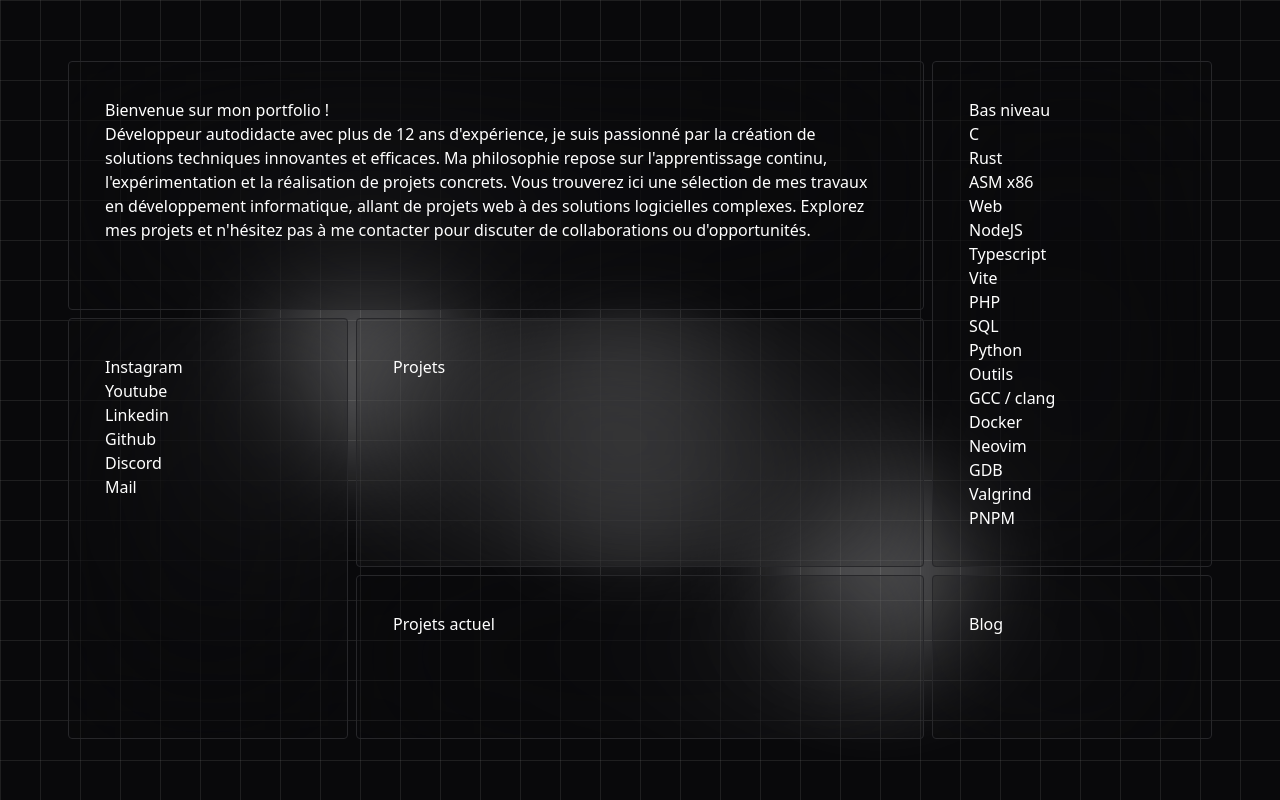
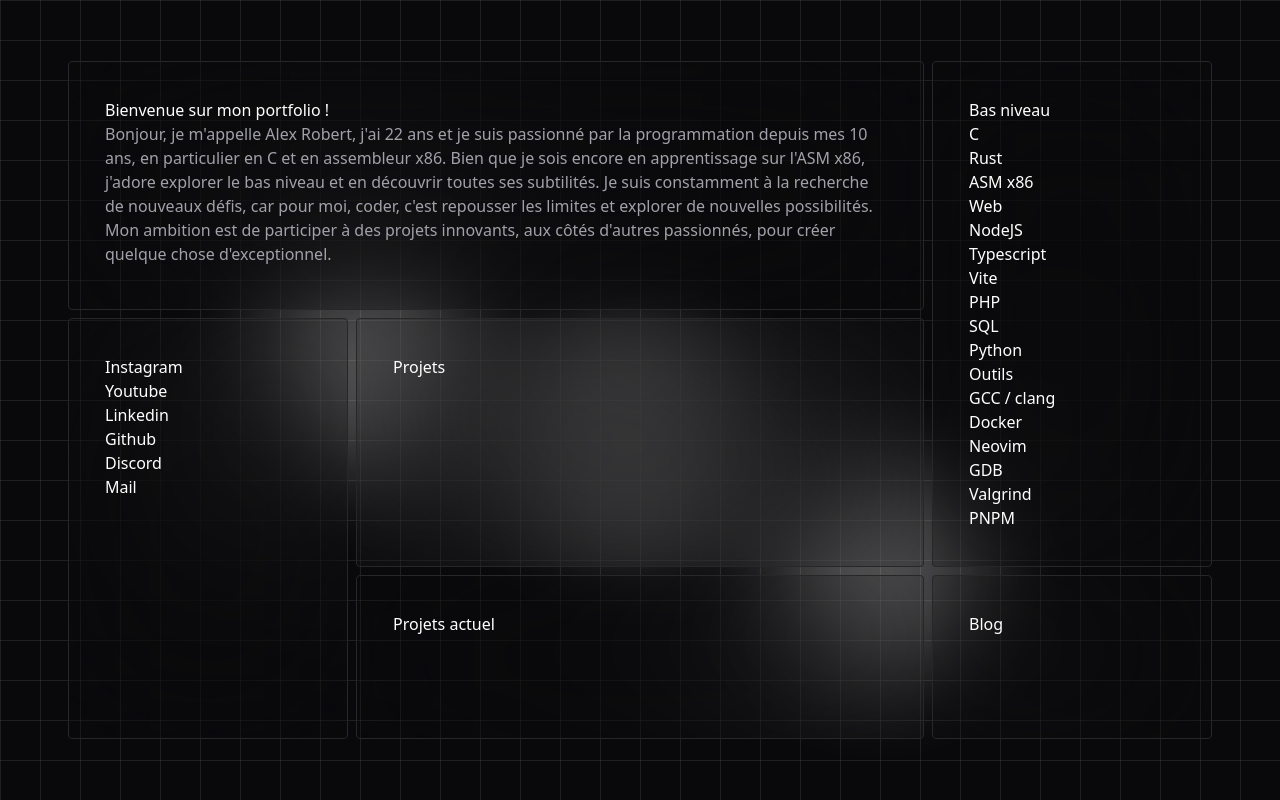
Before and after one commit to alex-robert-fr/alex-robert-fr.github.io, a React (Vite) app: page / in a window 1280 px wide. Built offline with nearby package versions, Linux system fonts and the light colour scheme.

Commit message:
💬 Text presentation

```diff
--- a/src/Sections/Presentation.tsx
+++ b/src/Sections/Presentation.tsx
@@ -5,15 +5,16 @@ function Presentation({ className }: { className: string }) {
     <Section className={className}>
       <>
         <h2>Bienvenue sur mon portfolio !</h2>
-        <p>
-          Développeur autodidacte avec plus de 12 ans d'expérience, je suis
-          passionné par la création de solutions techniques innovantes et
-          efficaces. Ma philosophie repose sur l'apprentissage continu,
-          l'expérimentation et la réalisation de projets concrets. Vous
-          trouverez ici une sélection de mes travaux en développement
-          informatique, allant de projets web à des solutions logicielles
-          complexes. Explorez mes projets et n'hésitez pas à me contacter pour
-          discuter de collaborations ou d'opportunités.
+        <p className="text-muted_foreground">
+          Bonjour, je m'appelle Alex Robert, j'ai 22 ans et je suis passionné
+          par la programmation depuis mes 10 ans, en particulier en C et en
+          assembleur x86. Bien que je sois encore en apprentissage sur l'ASM
+          x86, j'adore explorer le bas niveau et en découvrir toutes ses
+          subtilités. Je suis constamment à la recherche de nouveaux défis, car
+          pour moi, coder, c'est repousser les limites et explorer de nouvelles
+          possibilités. Mon ambition est de participer à des projets innovants,
+          aux côtés d'autres passionnés, pour créer quelque chose
+          d'exceptionnel.
         </p>
       </>
     </Section>
--- a/src/components/Bubble.tsx
+++ b/src/components/Bubble.tsx
@@ -8,7 +8,7 @@ function getRandomPosition() {
 const Bubble = () => {
   return (
     <motion.div
-      className="will-change-auto fixed left-0 top-0 z-0 h-52 w-52 rounded-full bg-white opacity-30 blur-[50px]"
+      className=" fixed left-0 top-0  h-52 w-52 rounded-full bg-white opacity-30 blur-[50px]"
       animate={{
         left: [
           getRandomPosition(),
```
